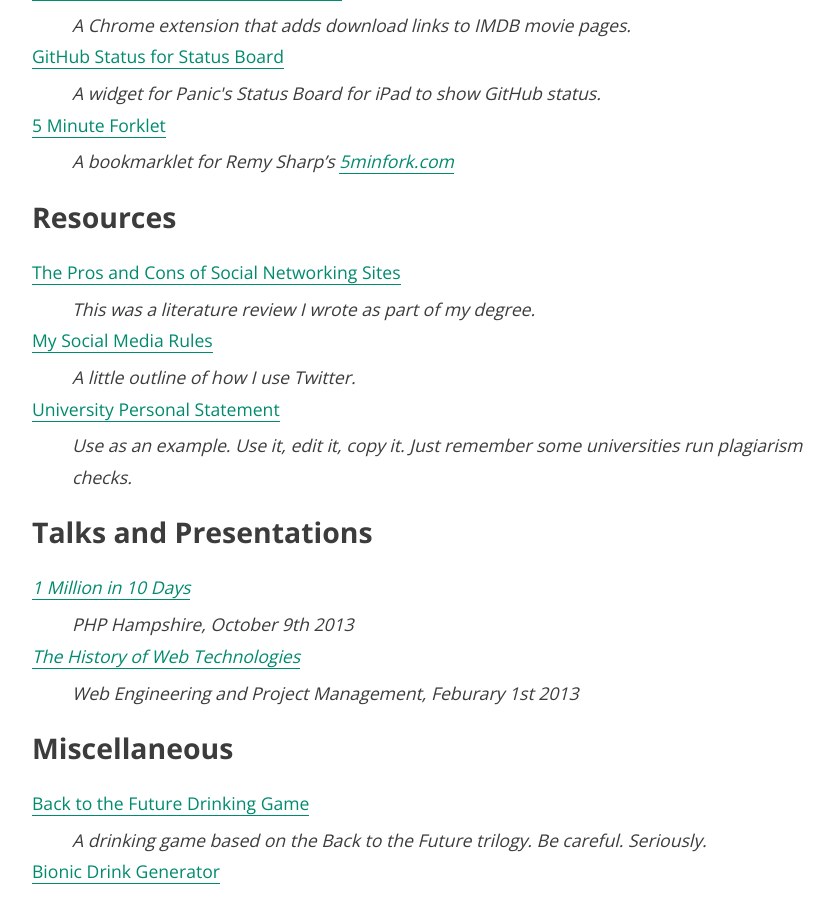
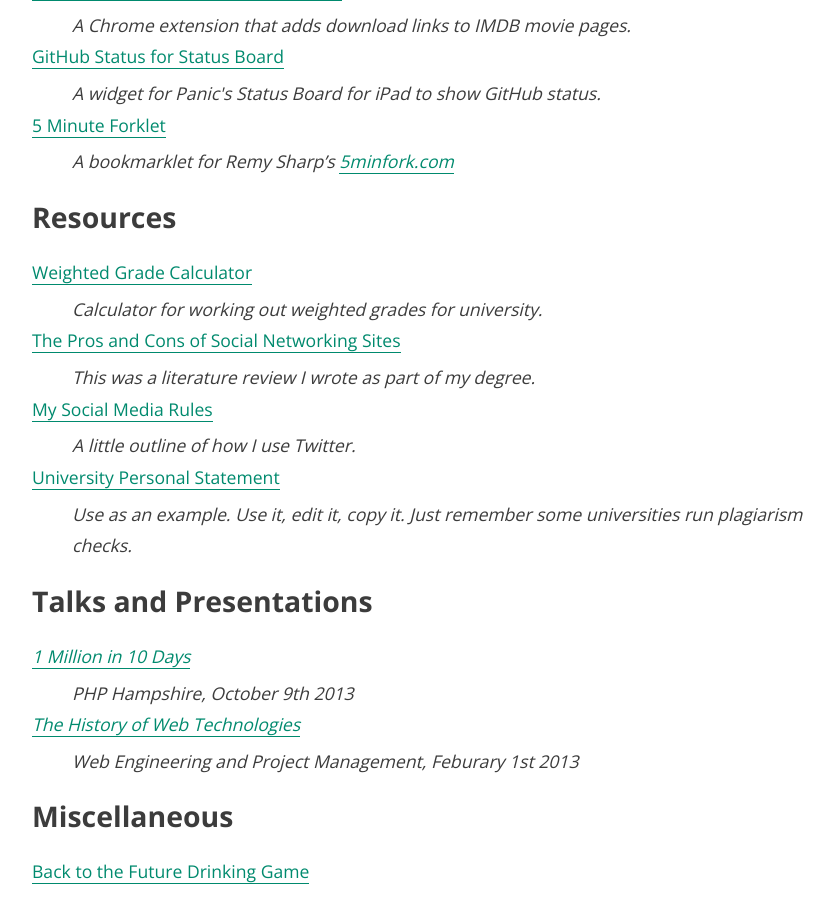
Before and after one commit to rknightuk/robblewis.me-jekyll, a Jekyll site: the page built from projects/index.html, in a window 1280 px wide and 900 px high, scrolled down 758 px. Shown: the whole window, without its empty margins (208-1042 px from the left). Built offline with Jekyll 4.4.1, drawn with Linux system fonts in a browser that asks for light colours; Markdown is read by kramdown in place of the engine named in the settings.

Commit message:
Added grade calc to projects

```diff
--- a/projects/index.html
+++ b/projects/index.html
@@ -30,6 +30,8 @@
 <h2>Resources</h2>
 
 <dl>
+    <dt><a href="http://code.robblewis.me/weighted-grade-calculator/">Weighted Grade Calculator</a></dt>
+    <dd>Calculator for working out weighted grades for university.</dd>
     <dt><a href="the-pros-and-cons-of-social-networking-sites">The Pros and Cons of Social Networking Sites</a></dt>
     <dd>This was a literature review I wrote as part of my degree.</dd>
     <dt><a href="social">My Social Media Rules</a></dt>
```
